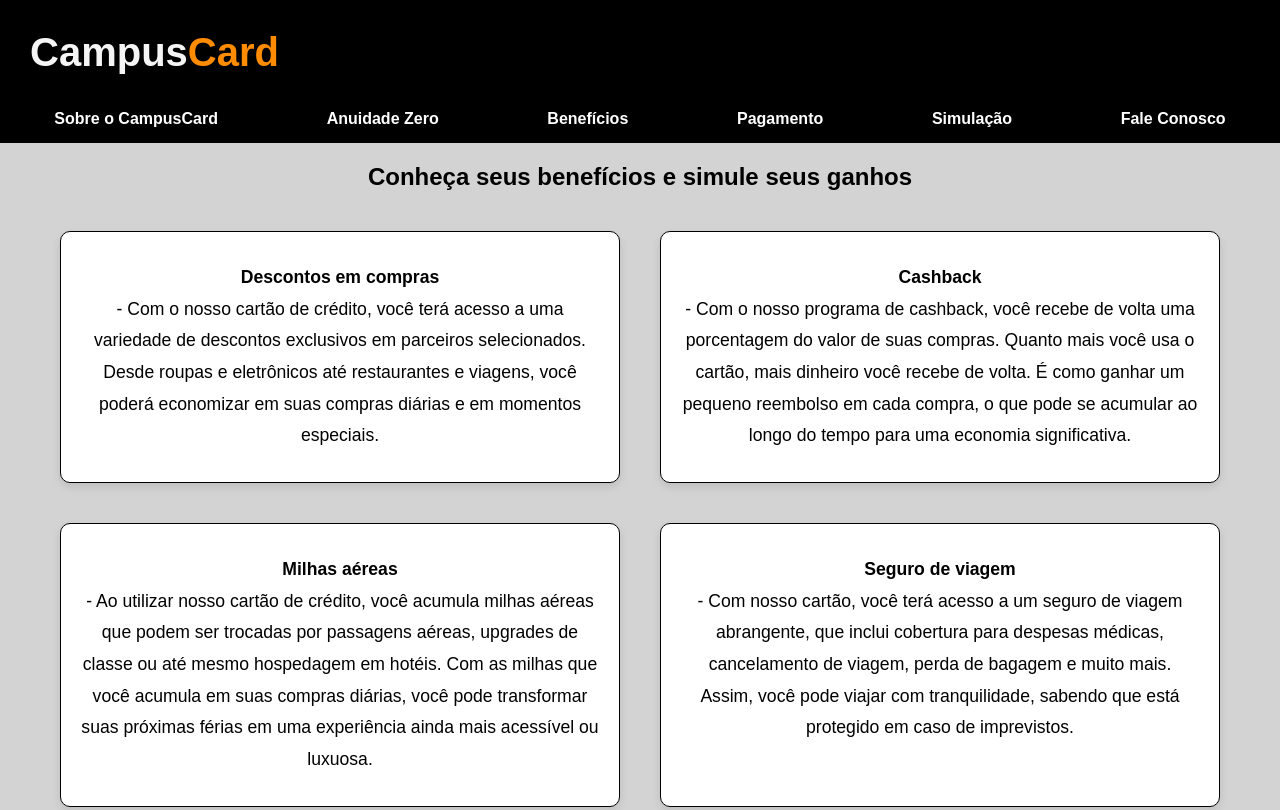
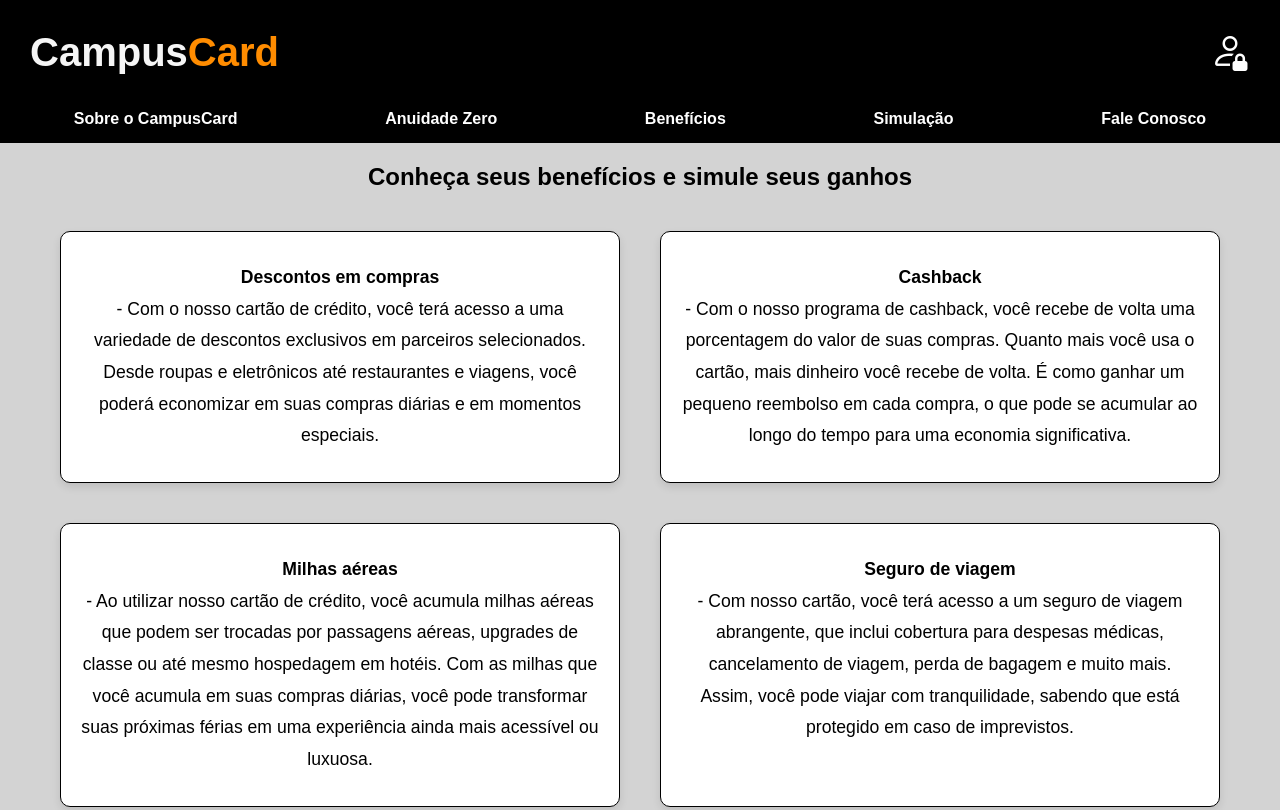
Before and after one commit to TyranoT/CampusCard, a website: page simulacao/simulacao.html in a window 1280 px wide. Shown: the top 810 px of the page. Drawn offline with nearby package versions, Linux system fonts and the light colour scheme.

Commit message:
Tudo unido!

```diff
--- a/main-page.css
+++ b/main-page.css
@@ -31,6 +31,12 @@ header {
     padding: 10px;
 
 }
+
+header > h1 > #login {
+    color: white;
+    padding-right: 20px;
+}
+
 header #text-mark {
     color: darkorange;
 }
@@ -39,6 +45,8 @@ header h1 {
     margin-top: 20px;
     font-size: 2.5em;
     padding-bottom: 20px;
+    display: flex;
+    justify-content: space-between;
 }
 
 nav {
--- a/package.json
+++ b/package.json
@@ -1,5 +1,6 @@
 {
   "dependencies": {
+    "bootstrap": "^5.3.3",
     "sweetalert2": "^11.11.0"
   }
 }
--- a/simulacao/simulacao.css
+++ b/simulacao/simulacao.css
@@ -33,10 +33,15 @@ header {
     background-color: var(--cor1);
     color: var(--cor2);
     padding: 10px;
+}
 
+header > h1 > #login {
+    color: white;
+    padding-right: 20px;
 }
 
 header #text-mark {
+    justify-content: none;
     color: darkorange;
 }
 
@@ -45,6 +50,8 @@ header h1 {
     margin-top: 20px;
     font-size: 2.5em;
     padding-bottom: 20px;
+    display: flex;
+    justify-content: space-between;
 }
 
 nav {
--- a/simulacao/simulacao.html
+++ b/simulacao/simulacao.html
@@ -4,19 +4,20 @@
     <meta charset="UTF-8">
     <meta name="viewport" content="width=device-width, initial-scale=1.0">
     <link rel="stylesheet" href="simulacao.css">
+    <link rel="stylesheet" href="https://cdn.jsdelivr.net/npm/bootstrap-icons@1.11.3/font/bootstrap-icons.min.css">
     <title>CampusCard</title>
 </head>
 <body>
 <header>
-    <a href="../main-page.html">
-        <h1>Campus<span id="text-mark">Card</span></h1>
-    </a>
+    <h1>
+        <a href="../main-page.html">Campus<span id="text-mark">Card</span></a>
+        <a href="../formulario-autenticacao/form.html" id="login"><i class="bi bi-person-lock"></i></a>
+    </h1>
 </header>
 <nav>
     <a href="../sobre-nos.html"><strong>Sobre o CampusCard</strong></a>
     <a href="../main-page.html"><strong>Anuidade Zero</strong></a>
     <a href="../main-page.html"><strong>Benefícios</strong></a>
-    <a href="../pagamento-boleto/pagamento-boleto.html"><strong>Pagamento</strong></a>
     <a href="#"><strong>Simulação</strong></a>
     <a href="../formulario-contato/formulario-contato.html"><strong>Fale Conosco</strong></a>
 </nav>
--- a/sobre-nos.css
+++ b/sobre-nos.css
@@ -39,6 +39,12 @@ header {
     padding: 10px;
 
 }
+
+header > h1 > #login {
+    color: white;
+    padding-right: 20px;
+}
+
 header #text-mark {
     color: darkorange;
 }
@@ -47,6 +53,8 @@ header h1 {
     margin-top: 20px;
     font-size: 2.5em;
     padding-bottom: 20px;
+    display: flex;
+    justify-content: space-between;
 }
 
 nav {
```
Also changed, not shown: formulario-autenticacao/form.html (+2 -2 lines), main-page.html (+2 -1 lines), pagamento-boleto/pagamento-boleto.css (+6 -6 lines), pagamento-boleto/pagamento-boleto.html (+24 -13 lines), sobre-nos.html (+2 -1 lines), 1 other file.
